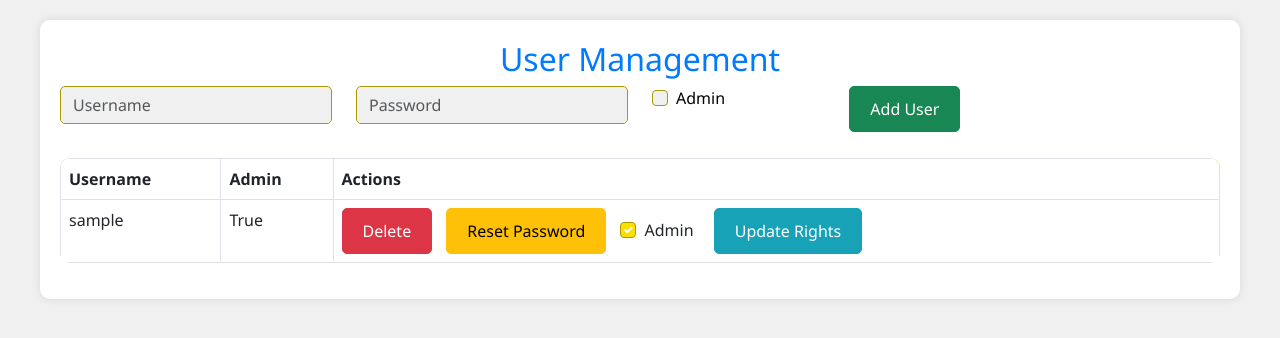
After one commit to lgreil/sheetmanagement, a Flask app: template templates/manage_users.html in a window 1280 px wide. The commit adds this page. Shown: the top 338 px of the page. Run offline with Flask 3, Linux system fonts and the light colour scheme; tables that the repository leaves empty hold one stand-in row (values such as "Sample post"); the template is opened without the code that fills it: values that come from a table or form of the project are taken from there, most other values are stand-ins (such as "Sample title", 1, 10 or a date in 2020).

Commit message:
Implement user management features including user addition, deletion, and role updates; enhance logging and user context injection

```diff
--- a/app.py
+++ b/app.py
@@ -3,6 +3,7 @@ from flask_login import LoginManager, login_user, logout_user, login_required, c
 from werkzeug.middleware.proxy_fix import ProxyFix
 from dotenv import load_dotenv
 import os
+import logging
 
 from extensions import db
 from models import User
@@ -43,12 +44,21 @@ app.register_blueprint(person_bp, url_prefix='/api/person')
 app.register_blueprint(komponiert_bp, url_prefix='/api/komponiert')
 app.register_blueprint(arrangiert_bp, url_prefix='/api/arrangiert')
 
+@app.context_processor
+def inject_user():
+    return dict(current_user=current_user)
+
+# Configure logging
+logging.basicConfig(filename='app.log', level=logging.INFO, format='%(asctime)s - %(message)s')
 
 @app.route("/")
 @login_required
 def index():
+    # Debug: Output current user ID and admin status
+    user_info = f"Current User ID: {current_user.id}, Is Admin: {current_user.is_admin}"
+    logging.info(user_info)
     # Render the main index page
-    return render_template("index.html")
+    return render_template("index.html", user_info=user_info)
 
 @app.route("/login", methods=["GET", "POST"])
 def login():
@@ -57,7 +67,7 @@ def login():
         password = request.form['password']
         user = User.query.filter_by(username=username).first()
         if user and user.check_password(password):
-            #login_user(user)
+            login_user(user)  # Log in the user
             return render_template("index.html")
         else:
             return redirect(url_for('login', error=True))
@@ -69,6 +79,62 @@ def logout():
     logout_user()
     return redirect(url_for('login'))
 
+@app.route("/admin/users", methods=["GET"])
+@login_required
+def manage_users():
+    if not current_user.is_admin:
+        return redirect(url_for('index'))
+    # Debug: Output current user ID and admin status
+    user_info = f"Current User ID: {current_user.id}, Is Admin: {current_user.is_admin}"
+    logging.info(user_info)
+    users = User.query.all()
+    return render_template("manage_users.html")
+
+@app.route("/admin/users/add", methods=["POST"])
+@login_required
+def add_user():
+    if not current_user.is_admin:
+        return redirect(url_for('index'))
+    username = request.form['username']
+    password = request.form['password']
+    is_admin = 'is_admin' in request.form
+    new_user = User(username=username, is_admin=is_admin)
+    new_user.set_password(password)
+    db.session.add(new_user)
+    db.session.commit()
+    return redirect(url_for('manage_users'))
+
+@app.route("/admin/users/delete/<int:user_id>", methods=["POST"])
+@login_required
+def delete_user(user_id):
+    if not current_user.is_admin:
+        return redirect(url_for('index'))
+    user = User.query.get(user_id)
+    db.session.delete(user)
+    db.session.commit()
+    return redirect(url_for('manage_users'))
+
+@app.route("/admin/users/reset_password/<int:user_id>", methods=["POST"])
+@login_required
+def reset_password(user_id):
+    if not current_user.is_admin:
+        return redirect(url_for('index'))
+    user = User.query.get(user_id)
+    new_password = request.form['new_password']
+    user.set_password(new_password)
+    db.session.commit()
+    return redirect(url_for('manage_users'))
+
+@app.route("/admin/users/update_rights/<int:user_id>", methods=["POST"])
+@login_required
+def update_rights(user_id):
+    if not current_user.is_admin:
+        return redirect(url_for('index'))
+    user = User.query.get(user_id)
+    user.is_admin = 'is_admin' in request.form
+    db.session.commit()
+    return redirect(url_for('manage_users'))
+
 if __name__ == '__main__':
     # Run the Flask application
     app.run(host='0.0.0.0', port=5000, debug=True)
--- a/models.py
+++ b/models.py
@@ -40,3 +40,6 @@ class User(UserMixin, db.Model):
 
     def check_password(self, password):
         return check_password_hash(self.password_hash, password)
+
+    def get_id(self):
+        return str(self.uid)
--- a/static/css/styles.css
+++ b/static/css/styles.css
@@ -191,7 +191,7 @@ th.sortable.sorted-desc::after {
 
 .schwierigkeit-bar.easy .fill {
     width: 33%;
-    background-color: var(--easy-green);
+    background-color: var (--easy-green);
 }
 
 .schwierigkeit-bar.medium .fill {
@@ -293,6 +293,28 @@ th.sortable.sorted-desc::after {
     background: var(--secondary-color);
 }
 
+/* User Management Styles */
+.user-management-container {
+    margin-top: 20px;
+}
+
+.user-management-container h2 {
+    color: var(--primary-color);
+    text-align: center;
+}
+
+.user-management-container .btn {
+    margin-right: 10px;
+}
+
+.user-management-container .form-control {
+    margin-bottom: 10px;
+}
+
+.user-management-container .table {
+    margin-top: 20px;
+}
+
 /* Responsive styles */
 @media (max-width: 768px) {
     .container {
--- /dev/null
+++ b/templates/manage_users.html
@@ -0,0 +1,96 @@
+<!DOCTYPE html>
+<html lang="en">
+<head>
+    <meta charset="UTF-8">
+    <meta name="viewport" content="width=device-width, initial-scale=1.0">
+    <title>Manage Users</title>
+    <link rel="stylesheet" href="https://cdn.jsdelivr.net/npm/bootstrap@5.3.0/dist/css/bootstrap.min.css">
+    <link rel="stylesheet" href="/static/css/styles.css">
+</head>
+<body>
+    <div class="container user-management-container">
+        <h2>User Management</h2>
+        <form action="{{ url_for('add_user') }}" method="POST" class="mb-4">
+            <div class="row">
+                <div class="col-md-3">
+                    <input type="text" class="form-control" name="username" placeholder="Username" required>
+                </div>
+                <div class="col-md-3">
+                    <input type="password" class="form-control" name="password" placeholder="Password" required>
+                </div>
+                <div class="col-md-2">
+                    <div class="form-check">
+                        <input class="form-check-input" type="checkbox" name="is_admin" id="is_admin">
+                        <label class="form-check-label" for="is_admin">Admin</label>
+                    </div>
+                </div>
+                <div class="col-md-2">
+                    <button type="submit" class="btn btn-success">Add User</button>
+                </div>
+            </div>
+        </form>
+        <table class="table table-bordered">
+            <thead>
+                <tr>
+                    <th>Username</th>
+                    <th>Admin</th>
+                    <th>Actions</th>
+                </tr>
+            </thead>
+            <tbody>
+                {% for user in users %}
+                <tr>
+                    <td>{{ user.username }}</td>
+                    <td>{{ user.is_admin }}</td>
+                    <td>
+                        <form action="{{ url_for('delete_user', user_id=user.id) }}" method="POST" style="display:inline;">
+                            <button type="submit" class="btn btn-danger">Delete</button>
+                        </form>
+                        <button class="btn btn-warning" onclick="openResetPasswordModal({{ user.id }})">Reset Password</button>
+                        <form action="{{ url_for('update_rights', user_id=user.id) }}" method="POST" style="display:inline;">
+                            <div class="form-check form-check-inline">
+                                <input class="form-check-input" type="checkbox" name="is_admin" id="is_admin_{{ user.id }}" {% if user.is_admin %}checked{% endif %}>
+                                <label class="form-check-label" for="is_admin_{{ user.id }}">Admin</label>
+                            </div>
+                            <button type="submit" class="btn btn-info">Update Rights</button>
+                        </form>
+                    </td>
+                </tr>
+                {% endfor %}
+            </tbody>
+        </table>
+    </div>
+
+    <!-- Reset Password Modal -->
+    <div class="modal" id="resetPasswordModal">
+        <div class="modal-dialog">
+            <div class="modal-content">
+                <div class="modal-header">
+                    <h5 class="modal-title">Reset Password</h5>
+                    <button type="button" class="btn-close" data-bs-dismiss="modal"></button>
+                </div>
+                <div class="modal-body">
+                    <form id="resetPasswordForm" method="POST">
+                        <div class="mb-3">
+                            <label for="new_password" class="form-label">New Password</label>
+                            <input type="password" class="form-control" id="new_password" name="new_password" required>
+                        </div>
+                        <button type="submit" class="btn btn-success">Reset Password</button>
+                    </form>
+                </div>
+            </div>
+        </div>
+    </div>
+
+    <script>
+        console.log("{{ user_info }}");
+        function openResetPasswordModal(userId) {
+            const form = document.getElementById('resetPasswordForm');
+            form.action = `/admin/users/reset_password/${userId}`;
+            const modal = new bootstrap.Modal(document.getElementById('resetPasswordModal'));
+            modal.show();
+        }
+    </script>
+    <script src="https://cdn.jsdelivr.net/npm/bootstrap@5.3.0/dist/js/bootstrap.bundle.min.js"></script>
+</body>
+</html>
```
Also changed, not shown: templates/index.html (+9 -0 lines).
